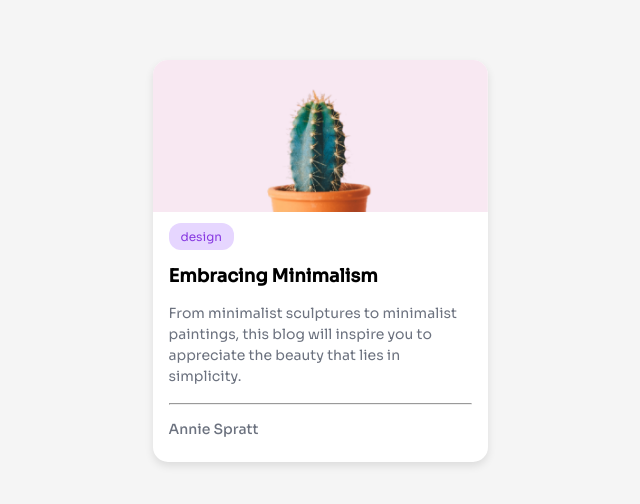
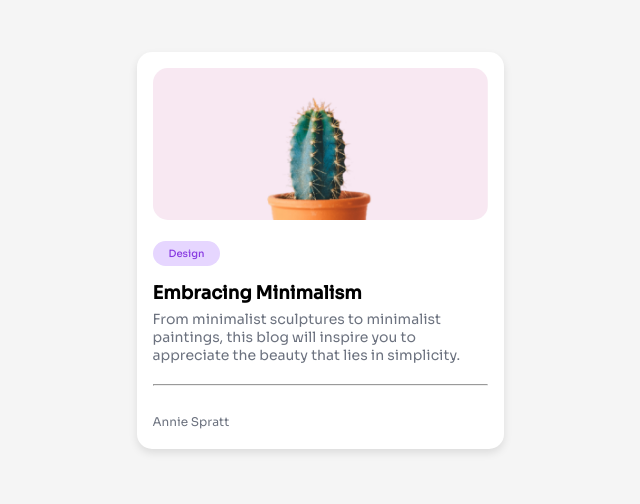
Before and after one commit to Arth97/devChallenge-minimal-blog-card, a plain HTML site: page index.html in a window 1280 px wide. Shown: the part 112-616 px from the top of the page, without its empty margins (320-960 px from the left). Drawn offline with Linux system fonts and the light colour scheme; files whose address does not match are found by name.

Commit message:
Improvements

```diff
--- a/css/styles.css
+++ b/css/styles.css
@@ -1,4 +1,36 @@
 @import url('https://fonts.googleapis.com/css2?family=Sora:wght@200;400;500&display=swap');
+
+/* Reset some default styles */
+body, h1, h2, h3, p, ul, li {
+  margin: 0;
+	margin-inline: 0;
+  padding: 0;
+	padding-inline: 0;
+}
+
+.title {
+    font-size: 18px;
+    font-size: 1.125rem;
+    font-weight: 600;
+}
+
+.body-text {
+    font-size: 14px;
+    font-size: 0.875rem;
+    font-weight: 400;
+}
+
+.small-text {
+    font-size: 12px;
+    font-size: 0.75rem;
+    font-weight: 400;
+}
+
+.tag {
+    font-size: 10px;
+    font-size: 0.625rem;
+    font-weight: 500;
+}
 
 body {
 	display: flex;
@@ -15,6 +47,7 @@ body {
 	background-color: white;
 	border-radius: 15px;
 	overflow: hidden;
+	padding: 16px 16px 20px;
 	box-shadow: 0 4px 8px rgba(0,0,0,0.1);
 }
 
@@ -22,36 +55,36 @@ body {
 	height: 152px;
 	width: 100%;
 	object-fit: cover;
-}
-
-.card-content {
-	padding: 6px 16px;
+	border-radius: 15px;
 }
 
 .chip {
 	display: inline-block;
 	background-color: #E6D6FF;
 	color: #883AE1;
-	padding: 6px 12px;
-	border-radius: 12px;
-	font-size: 12px;
+	padding: 6px 16px;
+	border-radius: 20px;
+	margin: 16px 0
 }
 
-h2 {
-	margin-bottom: 16px;
-	font-size: 18px;
+h1 {
+	margin-bottom: 6px;
 }
 
 p {
 	color: #6C727F;
-	font-size: 14px;
-	line-height: 1.5;
-	margin-bottom: 16px;
+}
+
+.description {
+	margin-bottom: 20px;
 }
 
 .author {
-	font-weight: 500;
 	color: #6C727F;
+	height: 35px;
+	display: flex;
+	align-items: flex-end;
+	justify-content: flex-start;
 }
 
 @media screen and (max-width: 640px) {
--- a/index.html
+++ b/index.html
@@ -11,13 +11,13 @@
 	<div class="card">
 			<img src="./images/cactus_img.jpg" alt="Cactus Image" class="header-image">
 			<div class="card-content">
-					<span class="chip">design</span>
-					<h2>Embracing Minimalism</h2>
-					<p>
+					<span class="chip tag">Design</span>
+					<h1 class="title">Embracing Minimalism</h1>
+					<p class="description body-text">
 							From minimalist sculptures to minimalist paintings, this blog will inspire you to appreciate the beauty that lies in simplicity.
 					</p>
 					<hr>
-					<p class="author">Annie Spratt</p>
+					<p class="author small-text">Annie Spratt</p>
 			</div>
 	</div>
 	<script src="script.js"></script>
```
